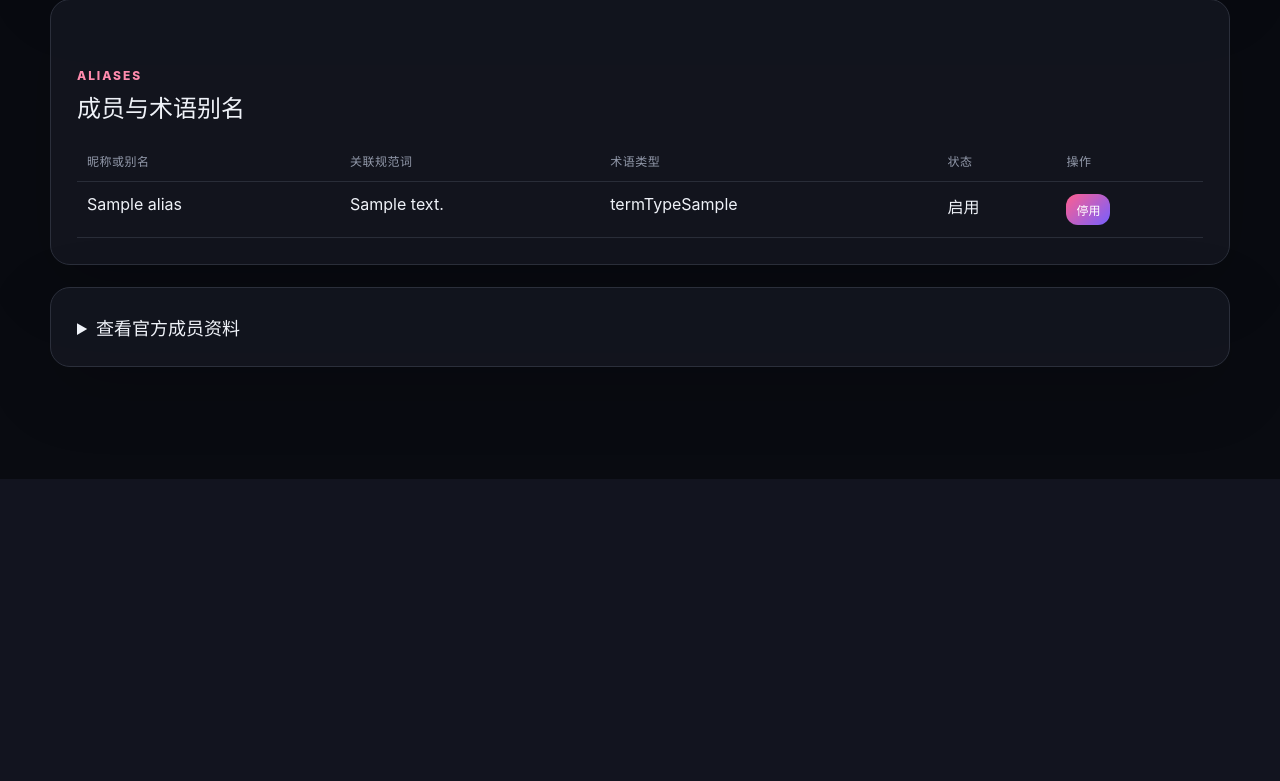
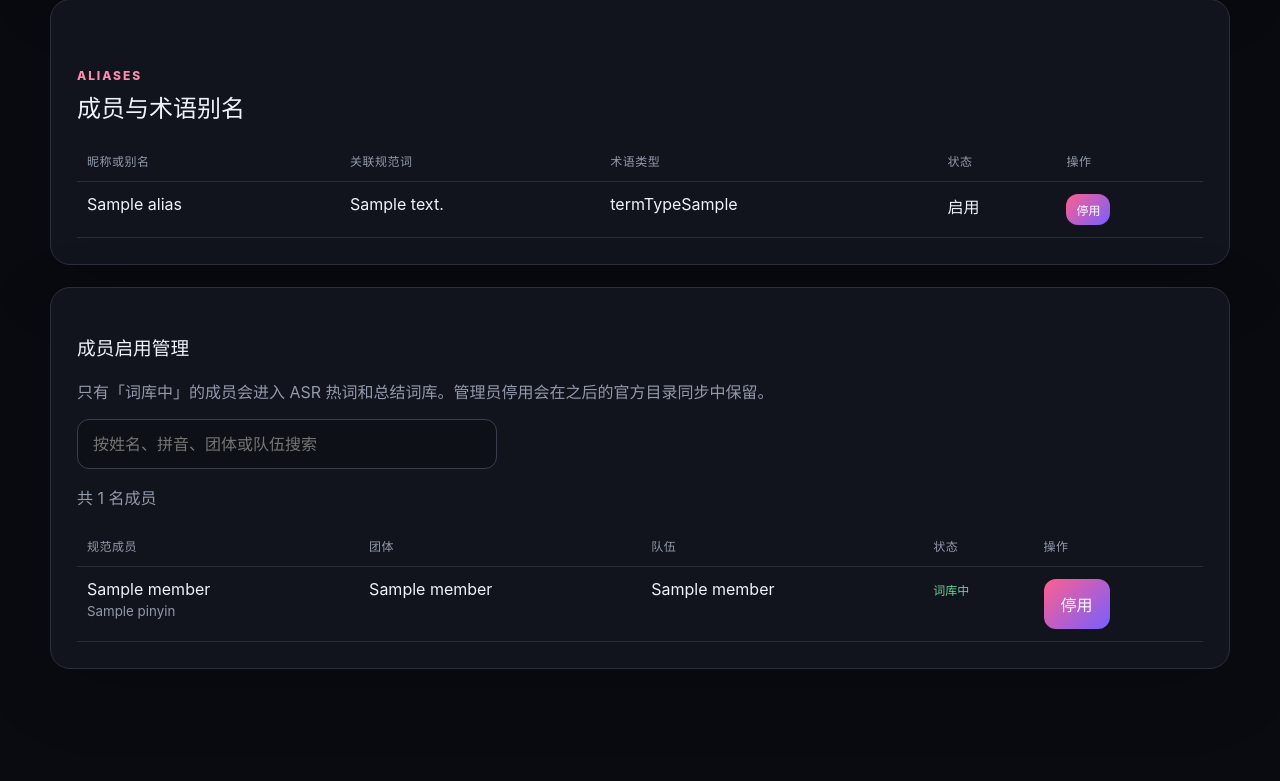
Before and after one commit to RuokeZhang/pocket48-summarizer, a FastAPI app: template src/pocket48_summarizer/templates/glossary_admin.html in a window 1280 px wide. Shown: the part 2081-2862 px from the top of the page. Before the commit the page ends 2560 px from the top, so only its background shows below. Run offline with FastAPI, Linux system fonts and the light colour scheme; the template is opened without the code that fills it: most values are stand-ins (such as "Sample title", 1, 10 or a date in 2020); parts of the project's set-up code (start-up, migrations or seed data) failed here and were passed over.

Commit message:
横屏成片加水印，并修好成员停用面板的两个可用性缺陷
上一版的一键停用逻辑是对的，但页面看不出来它生效了，也没法真的手动停
用某个人：

- 头部「当前状态成员」只在同步上游时才重算，停用 78 人前后都显示 349，
  看上去就像什么都没发生。它和 glossary_fingerprint 由完全相同的行推
  导，所以搬进 _update_glossary_fingerprint() 一起维护，两者不可能再
  各自漂移。
- 单个成员的启用/停用按钮埋在折叠区里一张 731 行、无搜索的表格中，等
  于不存在。把它提成独立面板，加姓名/拼音/团体/队伍搜索，状态标签改成
  「词库中 / 管理员停用 / 非现役」，让停用原因一眼可见。

横屏成片同时加上低调水印：左上角工具名，右上角直播时间。落点不是挑出
来的空位，而是结构上永远空着的一条：弹幕列上边界是 LANDSCAPE_DANMAKU_TOP
且贴底往上堆，字幕垂直居中，所以再满的片子也够不到顶部这 76px。竖屏导出
没有背景画布，加水印必然压画面，因此不加。

China 时间格式化本来只长在 routes.py 里，overlay 也要用，抽成
datetimes.py，routes 保留薄包装。

Testing Done: python -m pytest -q（202 passed）；python -m compileall -q src；
node --check app.js/i18n.js/glossary-admin.js；用 ffmpeg+libass 渲染横屏
成片核对水印落点与配色，再用 headless Chrome 截图核对预览与成片一致。

Co-authored-by: Copilot <223556219+Copilot@users.noreply.github.com>

```diff
--- a/src/pocket48_summarizer/media/clips.py
+++ b/src/pocket48_summarizer/media/clips.py
@@ -57,7 +57,7 @@ LEGACY_CLIP_RE = re.compile(
     r"^timeline-(?P<index>\d+)-(?P<start>\d+)-(?P<end>\d+)\.mp4$"
 )
 SAFE_ID_RE = re.compile(r"^[A-Za-z0-9_-]{1,128}$")
-RENDER_VERSION = "ass-v13"
+RENDER_VERSION = "ass-v14"
 
 
 def file_sha256(path: Path) -> str:
@@ -550,6 +550,7 @@ class VideoClipService:
                                 danmaku = self.repository.get_all_danmaku(
                                     record.job_id
                                 )
+                                job = self.repository.get_job(record.job_id)
                                 for clip_range in record.kept_ranges:
                                     overlay_documents.append(
                                         build_clip_overlay(
@@ -577,6 +578,11 @@ class VideoClipService:
                                                 record.subtitle_font_family
                                             ),
                                             allow_empty_subtitles=True,
+                                            live_started_at=(
+                                                job.replay_started_at
+                                                if job
+                                                else None
+                                            ),
                                         )
                                     )
                                 subtitle_count = sum(
--- a/src/pocket48_summarizer/static/app.js
+++ b/src/pocket48_summarizer/static/app.js
@@ -285,6 +285,9 @@ const clipPreviewSubtitles = document.querySelector("#clip-preview-subtitles");
 const clipPreviewZh = document.querySelector("#clip-preview-zh");
 const clipPreviewEn = document.querySelector("#clip-preview-en");
 const clipPreviewDanmaku = document.querySelector("#clip-preview-danmaku");
+const clipPreviewWatermark = document.querySelector(
+  "#clip-preview-watermark"
+);
 const clipPreviewCutNotice = document.querySelector("#clip-preview-cut-notice");
 const clipCutSummary = document.querySelector("#clip-cut-summary");
 const clipSplitAtMarker = document.querySelector("#clip-split-at-marker");
@@ -702,6 +705,11 @@ const applyClipOutputLayout = ({ resetRequest = true } = {}) => {
     landscape
   );
   clipStylePanel?.classList.toggle("is-landscape-layout", landscape);
+  // Only the landscape export has cream columns beside the frame to put a
+  // watermark in, so the portrait preview must not promise one.
+  if (clipPreviewWatermark) {
+    clipPreviewWatermark.hidden = !landscape;
+  }
   if (clipLandscapeStyleNote) {
     clipLandscapeStyleNote.hidden = !landscape;
   }
--- /dev/null
+++ b/src/pocket48_summarizer/static/glossary-admin.js
@@ -0,0 +1,40 @@
+// The official catalog carries over seven hundred members, so the enable and
+// disable buttons are only usable if an administrator can find one member by
+// name first.
+const filterInput = document.getElementById("member-filter");
+const memberTable = document.getElementById("member-catalog-table");
+const filterCount = document.getElementById("member-filter-count");
+
+if (filterInput && memberTable && filterCount) {
+  const rows = Array.from(
+    memberTable.querySelectorAll("tbody tr[data-member-search]"),
+  );
+  const total = Number(filterCount.dataset.memberTotal || rows.length);
+
+  const describe = (shown) => {
+    const i18n = window.P48I18n;
+    const key = shown === total ? "memberFilterAll" : "memberFilterMatches";
+    const params = { shown: String(shown), total: String(total) };
+    if (i18n) {
+      i18n.setText(filterCount, key, params);
+    } else {
+      filterCount.textContent = `${shown} / ${total}`;
+    }
+  };
+
+  const applyFilter = () => {
+    const query = filterInput.value.trim().toLowerCase();
+    let shown = 0;
+    rows.forEach((row) => {
+      const haystack = (row.dataset.memberSearch || "").toLowerCase();
+      const visible = !query || haystack.includes(query);
+      row.hidden = !visible;
+      if (visible) shown += 1;
+    });
+    describe(shown);
+  };
+
+  filterInput.addEventListener("input", applyFilter);
+  document.addEventListener("p48:languagechange", applyFilter);
+  applyFilter();
+}
--- a/src/pocket48_summarizer/static/i18n.js
+++ b/src/pocket48_summarizer/static/i18n.js
@@ -285,6 +285,14 @@
       activeState: "启用",
       inactiveState: "停用",
       adminDisabledState: "管理员停用",
+      inGlossaryState: "词库中",
+      notCurrentState: "非现役",
+      memberCatalogControl: "成员启用管理",
+      memberCatalogHint: "只有「词库中」的成员会进入 ASR 热词和总结词库。管理员停用会在之后的官方目录同步中保留。",
+      memberFilterLabel: "搜索成员",
+      memberFilterPlaceholder: "按姓名、拼音、团体或队伍搜索",
+      memberFilterAll: "共 {total} 名成员",
+      memberFilterMatches: "匹配 {shown} / {total} 名成员",
       memberGroups: "按团体启用",
       memberGroupsHint: "停用的团体不会进入 ASR 热词和总结词库。停用状态会在之后的官方目录同步中保留。",
       glossaryMembers: "词库成员",
@@ -595,6 +603,14 @@
       activeState: "Active",
       inactiveState: "Inactive",
       adminDisabledState: "Disabled by admin",
+      inGlossaryState: "In glossary",
+      notCurrentState: "Not current",
+      memberCatalogControl: "Member availability",
+      memberCatalogHint: "Only members shown as in-glossary reach the ASR hotword list and the summary glossary. An admin override survives later catalog syncs.",
+      memberFilterLabel: "Search members",
+      memberFilterPlaceholder: "Search by name, pinyin, group or team",
+      memberFilterAll: "{total} members",
+      memberFilterMatches: "{shown} of {total} members",
       memberGroups: "Enable by group",
       memberGroupsHint: "A disabled group stays out of the ASR hotword list and the summary glossary, and stays disabled across later catalog syncs.",
       glossaryMembers: "In glossary",
--- a/src/pocket48_summarizer/static/styles.css
+++ b/src/pocket48_summarizer/static/styles.css
@@ -148,6 +148,20 @@ button, input, select, textarea { font: inherit; }
 .admin-table td small { display: block; margin-top: 4px; color: #9299aa; }
 .admin-table form { margin: 0; }
 .small-button { padding: 7px 10px; font-size: 12px; }
+.visually-hidden {
+  position: absolute;
+  width: 1px;
+  height: 1px;
+  overflow: hidden;
+  clip-path: inset(50%);
+  white-space: nowrap;
+}
+#member-catalog-panel #member-filter { width: 100%; max-width: 420px; }
+/* Seven hundred rows would push everything below the table off screen. */
+#member-catalog-panel .admin-table-wrap { max-height: 60vh; overflow-y: auto; }
+.member-state { font-size: 12px; white-space: nowrap; }
+.member-state.is-active { color: #6fcf97; }
+.member-state.is-disabled { color: #eb8c8c; }
 .catalog-details summary { cursor: pointer; font-size: 18px; font-weight: 800; }
 .catalog-details[open] summary { margin-bottom: 18px; }
 
@@ -915,6 +929,21 @@ button:disabled { opacity: .45; cursor: not-allowed; }
 .clip-preview-subtitles.is-with-danmaku {
   right: 44%;
 }
+/* Mirrors the exported LandscapeWatermark style: 22px on a 1080 canvas, 26px
+   down from the top and 72px/65px in from the left and right edges. */
+.clip-preview-watermark {
+  position: absolute;
+  z-index: 2;
+  top: 2.41cqh;
+  right: 3.39%;
+  left: 3.75%;
+  display: flex;
+  justify-content: space-between;
+  color: rgba(91, 58, 66, .75);
+  font-size: 2.04cqh;
+  line-height: 1;
+  pointer-events: none;
+}
 .clip-preview-cut-notice {
   position: absolute;
   z-index: 4;
--- a/src/pocket48_summarizer/templates/base.html
+++ b/src/pocket48_summarizer/templates/base.html
@@ -5,10 +5,10 @@
     <meta name="viewport" content="width=device-width, initial-scale=1">
     <title>{% block title %}口袋48直播总结{% endblock %}</title>
     {% if csrf_token %}<meta name="csrf-token" content="{{ csrf_token }}">{% endif %}
-    <link rel="stylesheet" href="{{ url_for('static', path='/styles.css') }}?v=20260829-9">
+    <link rel="stylesheet" href="{{ url_for('static', path='/styles.css') }}?v=20260829-10">
     {% block head_scripts %}{% endblock %}
-    <script defer src="{{ url_for('static', path='/i18n.js') }}?v=20260829-9"></script>
-    <script defer src="{{ url_for('static', path='/app.js') }}?v=20260829-9"></script>
+    <script defer src="{{ url_for('static', path='/i18n.js') }}?v=20260829-10"></script>
+    <script defer src="{{ url_for('static', path='/app.js') }}?v=20260829-10"></script>
   </head>
   <body>
     <header class="site-header">
--- a/src/pocket48_summarizer/templates/glossary_admin.html
+++ b/src/pocket48_summarizer/templates/glossary_admin.html
@@ -1,5 +1,8 @@
 {% extends "base.html" %}
 {% block title %}成员与术语词库 · 口袋48直播总结{% endblock %}
+{% block head_scripts %}
+  <script defer src="{{ url_for('static', path='/glossary-admin.js') }}?v=20260829-10"></script>
+{% endblock %}
 {% block content %}
   <a class="back-link" href="/" data-i18n="backHome">返回首页</a>
 
@@ -255,13 +258,16 @@
     </div>
   </section>
 
-  <details class="panel catalog-details">
-    <summary data-i18n="browseOfficialMembers">查看官方成员资料</summary>
+  <section class="panel" id="member-catalog-panel">
+    <h3 data-i18n="memberCatalogControl">成员启用管理</h3>
+    <p class="muted" data-i18n="memberCatalogHint">只有「词库中」的成员会进入 ASR 热词和总结词库。管理员停用会在之后的官方目录同步中保留。</p>
+    <label class="visually-hidden" for="member-filter" data-i18n="memberFilterLabel">搜索成员</label>
+    <input id="member-filter" type="search" autocomplete="off" data-i18n-placeholder="memberFilterPlaceholder" placeholder="按姓名、拼音、团体或队伍搜索">
+    <p class="muted" id="member-filter-count" data-member-total="{{ members | length }}"></p>
     <div class="admin-table-wrap">
-      <table class="admin-table">
+      <table class="admin-table" id="member-catalog-table">
         <thead>
           <tr>
-            <th>ID</th>
             <th data-i18n="canonicalMember">规范成员</th>
             <th data-i18n="group">团体</th>
             <th data-i18n="team">队伍</th>
@@ -271,12 +277,19 @@
         </thead>
         <tbody>
           {% for member in members %}
-            <tr>
-              <td>{{ member.member_id }}</td>
+            <tr data-member-search="{{ member.canonical_name }} {{ member.pinyin }} {{ member.group_name }} {{ member.team_name }} {{ member.member_id }}">
               <td>{{ member.canonical_name }}<small>{{ member.pinyin }}</small></td>
               <td>{{ member.group_name }}</td>
               <td>{{ member.team_name }}</td>
-              <td>{{ member.status }} · <span data-i18n="{{ 'activeState' if member.active else 'inactiveState' }}">{{ "active" if member.active else "inactive" }}</span>{% if member.admin_disabled %} · <span data-i18n="adminDisabledState">管理员停用</span>{% endif %}</td>
+              <td>
+                {% if member.admin_disabled %}
+                  <span class="member-state is-disabled" data-i18n="adminDisabledState">管理员停用</span>
+                {% elif member.active %}
+                  <span class="member-state is-active" data-i18n="inGlossaryState">词库中</span>
+                {% else %}
+                  <span class="member-state" data-i18n="notCurrentState">非现役</span>
+                {% endif %}
+              </td>
               <td>
                 <form action="/admin/glossary/members/{{ member.member_id }}/disabled" method="post">
                   <input type="hidden" name="_csrf" value="{{ csrf_token }}">
@@ -286,10 +299,11 @@
               </td>
             </tr>
           {% else %}
-            <tr><td colspan="6" data-i18n="catalogNotSynced">官方成员目录尚未同步。</td></tr>
+            <tr><td colspan="5" data-i18n="catalogNotSynced">官方成员目录尚未同步。</td></tr>
           {% endfor %}
         </tbody>
       </table>
     </div>
-  </details>
+  </section>
+
 {% endblock %}
```
Also changed, not shown: src/pocket48_summarizer/datetimes.py (added, +30 -0 lines), src/pocket48_summarizer/media/layouts.py (+15 -0 lines), src/pocket48_summarizer/media/overlays.py (+74 -1 lines), src/pocket48_summarizer/repository.py (+15 -14 lines), src/pocket48_summarizer/routes.py (+2 -11 lines), src/pocket48_summarizer/templates/job.html (+8 -0 lines), tests/test_clip_overlays.py (+58 -0 lines), tests/test_member_catalog.py (+26 -0 lines), tests/test_routes.py (+45 -3 lines).
